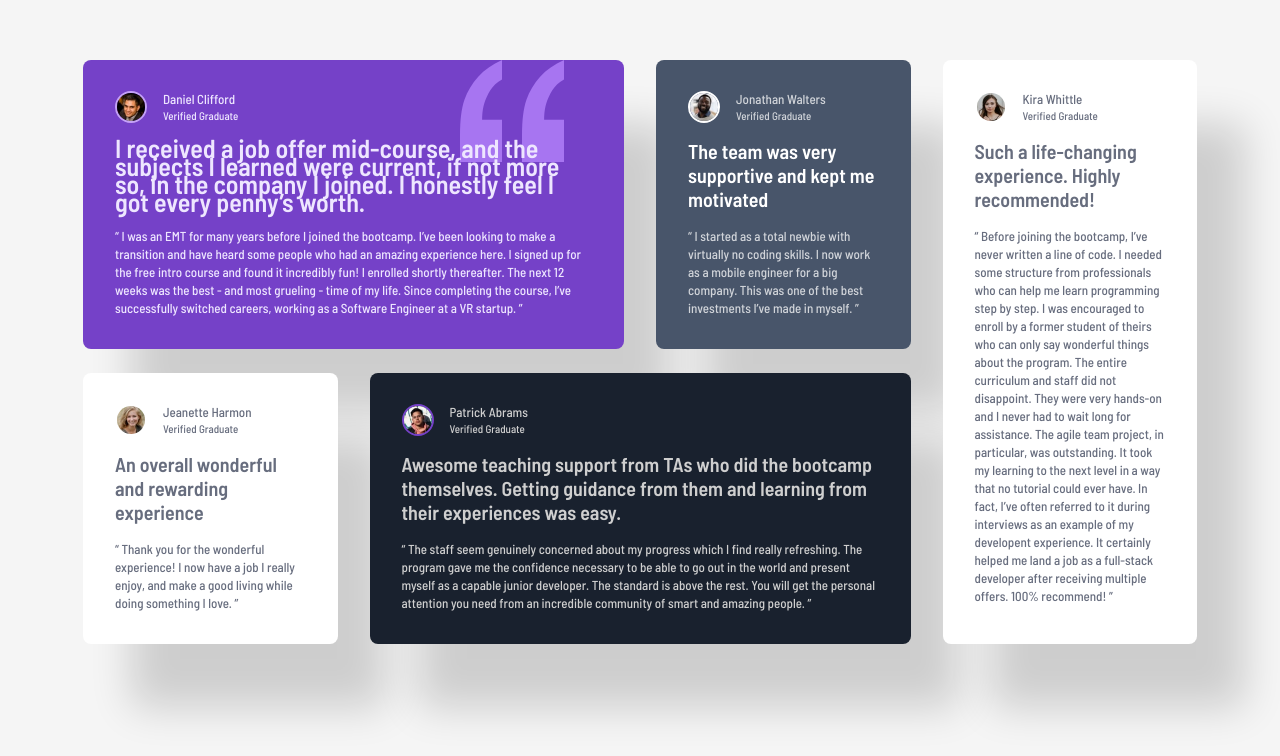
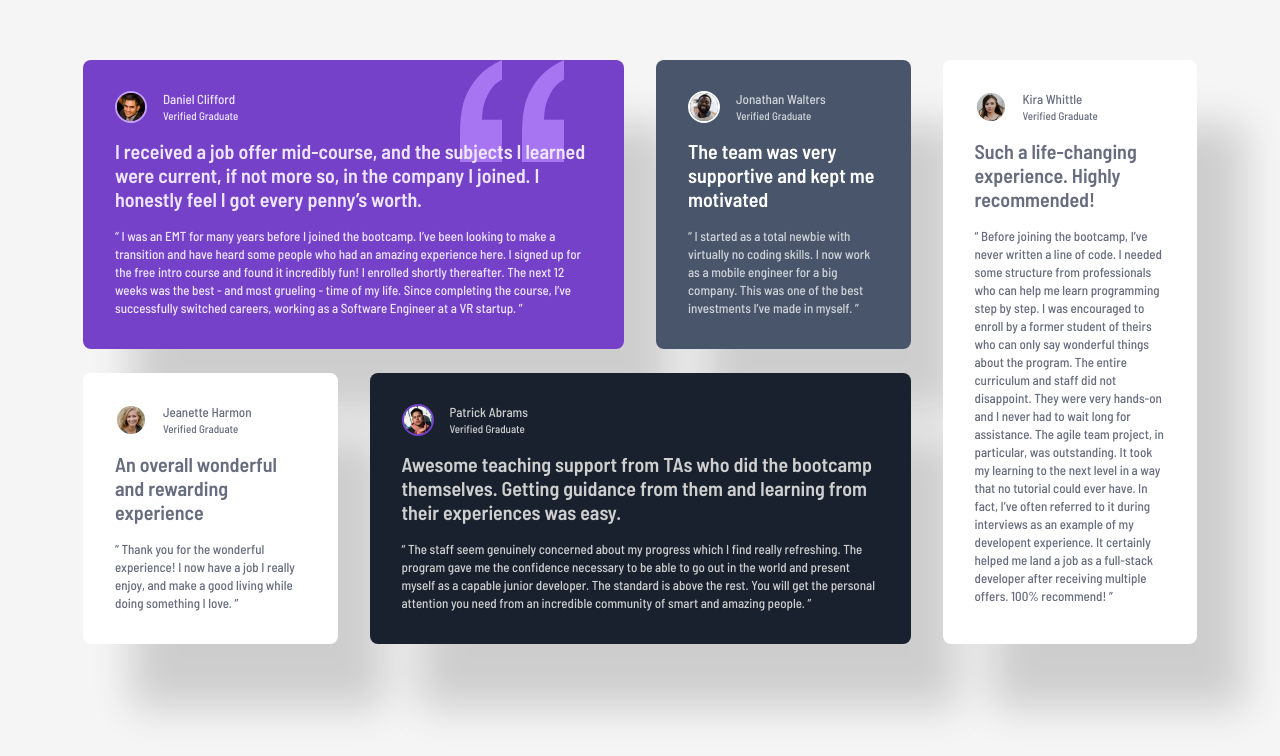
Before and after one commit to isaiahp04/testimonials-grid-section, a plain HTML site: page index.html in a window 1280 px wide. Shown: the part 140-896 px from the top of the page. Drawn offline with Linux system fonts and the light colour scheme.

Commit message:
Update styles.css

```diff
--- a/styles.css
+++ b/styles.css
@@ -40,6 +40,11 @@ main {
     grid-template-areas:
     "purple-card purple-card gray-card white-card-2"
     "white-card black-card black-card white-card-2";
+}
+
+h1 {
+    font-size: 1.25rem;
+    line-height: 1.5rem;
 }
 
 h2 {
```
